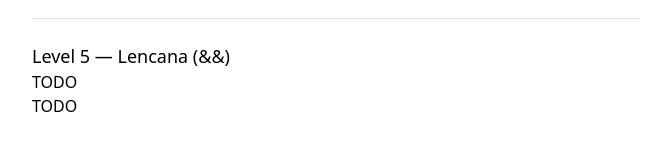
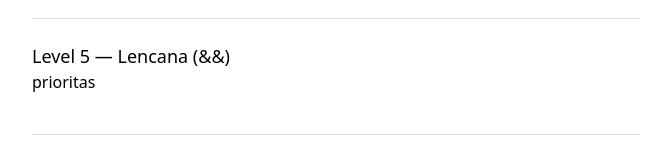
Before and after one commit to webdev-if-its/frontend-5053241032, a React (Vite) app in the folder pertemuan-03/: page / in a window 1280 px wide. Shown: the part 802-952 px from the top of the page, without its empty margins (304-975 px from the left). Built offline with nearby package versions, Linux system fonts and the light colour scheme.

Commit message:
pertemuan-03: Level 5 selesai

```diff
--- a/pertemuan-03/src/components/Lencana.tsx
+++ b/pertemuan-03/src/components/Lencana.tsx
@@ -3,6 +3,11 @@
 // "Prioritas" HANYA kalau prioritas bernilai true — kalau false, JANGAN
 // render elemen itu sama sekali (bukan cuma disembunyikan lewat CSS).
 // Lihat SOAL.md untuk kontrak lengkap.
-export function Lencana(props: any) {
-  return <div>TODO</div>
+type lencanaProps = {
+  prioritas: boolean,
 }
+export function Lencana({prioritas}: lencanaProps) {
+  return <>
+    {prioritas === true && <>prioritas</>}
+  </>
+}
```
